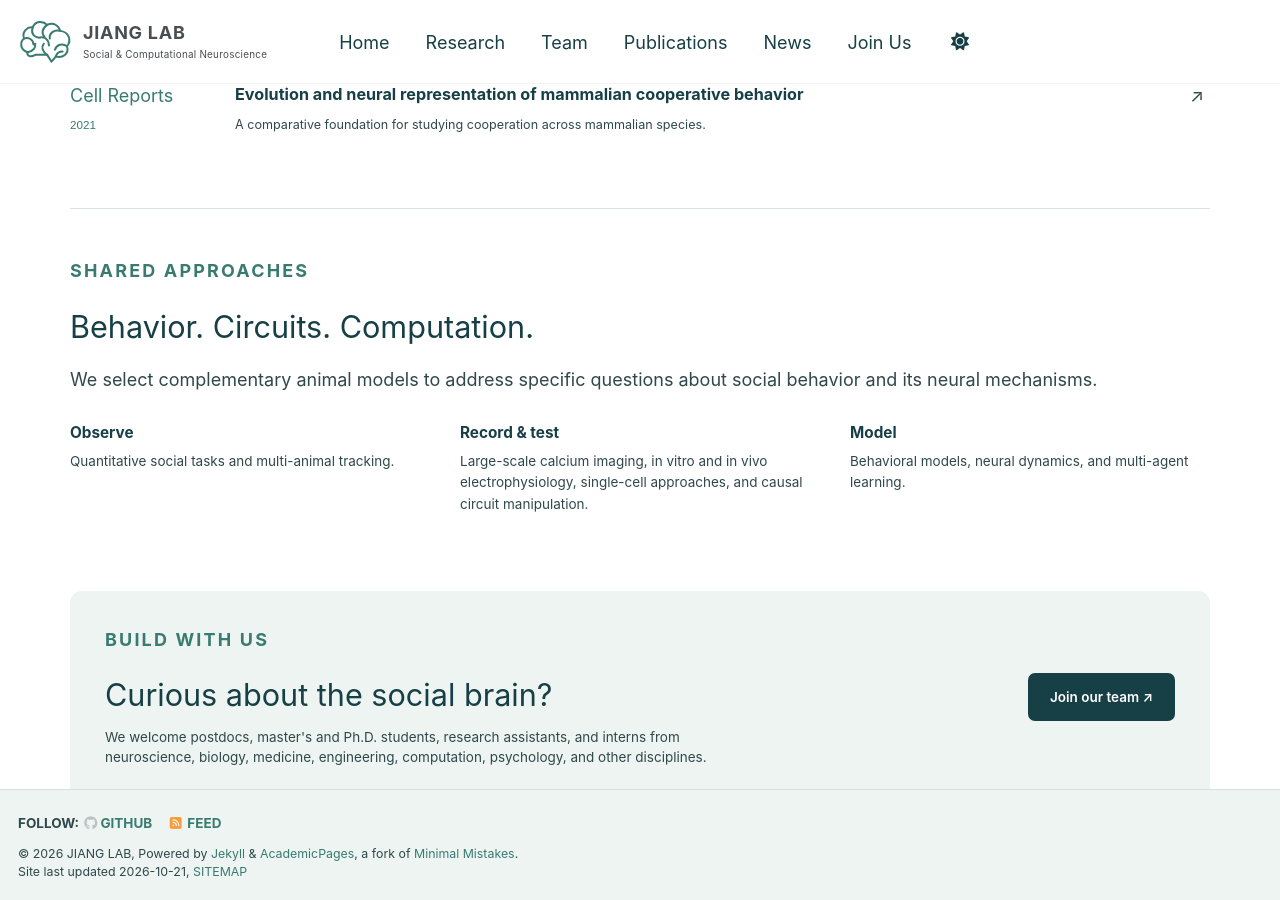
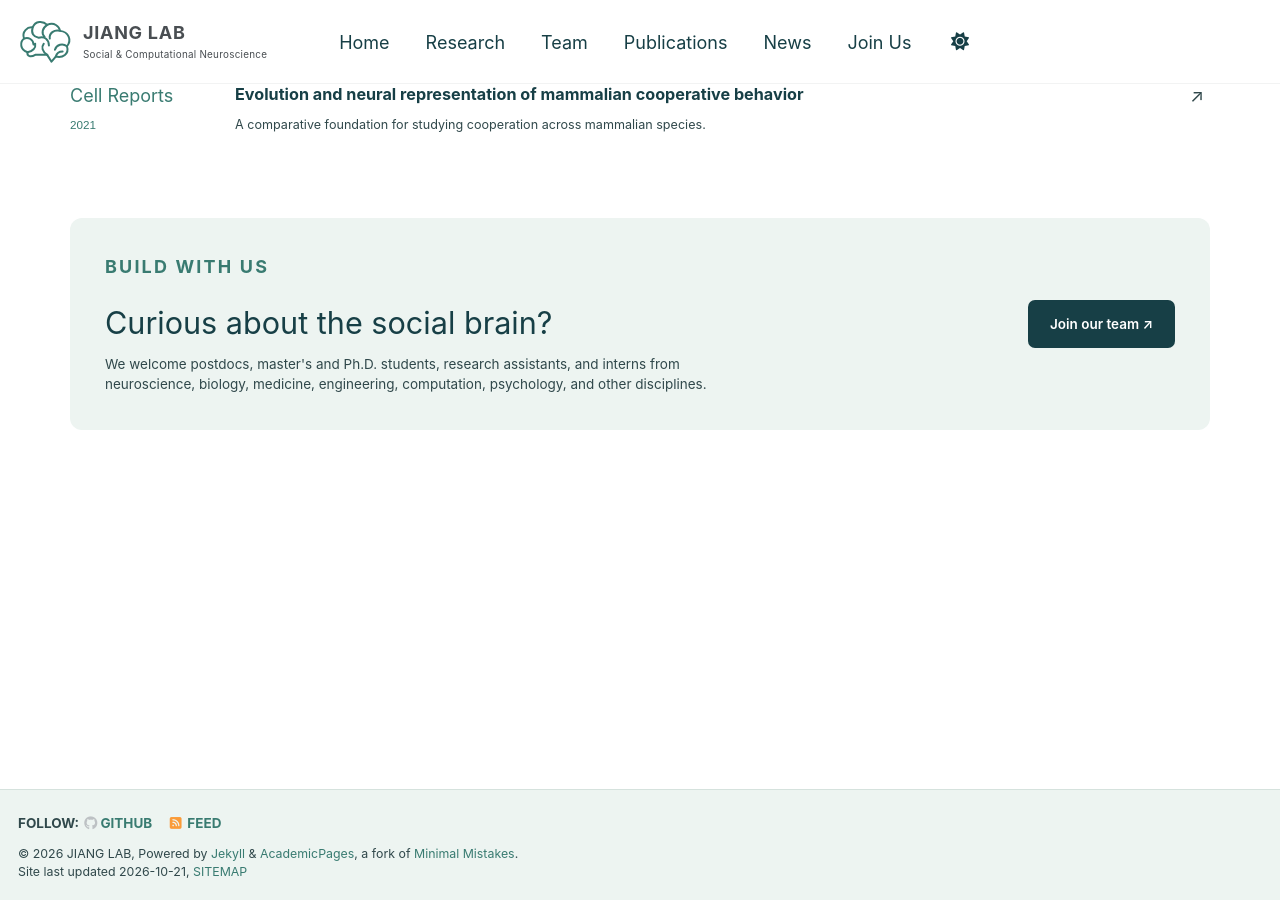
Before and after one commit to MengpingJiang/mengpingjiang.github.io, a Jekyll site: the page built from _pages/about.md, in a window 1280 px wide and 900 px high, scrolled down 2253 px. Built offline with Jekyll 4.4.1, drawn with Linux system fonts in a browser that asks for light colours; a script bundle is joined from its source files by our own code; library files that are not in the unit come from our copies.

Commit message:
Remove duplicated Shared Approaches section from homepage

```diff
--- a/_pages/about.md
+++ b/_pages/about.md
@@ -34,6 +34,5 @@ redirect_from:
 <a class="lscn-paper" href="https://www.science.org/doi/10.1126/science.adw8151"><span class="lscn-journal">Science <small>2026</small></span><div><h3>Neural basis of cooperative behavior in biological and artificial intelligence systems</h3><p>Connecting cooperative strategies with neural and artificial representations.</p></div><span aria-hidden="true">↗</span></a>
 <a class="lscn-paper" href="https://www.cell.com/cell-reports/fulltext/S2211-1247(21)01511-4"><span class="lscn-journal">Cell Reports <small>2021</small></span><div><h3>Evolution and neural representation of mammalian cooperative behavior</h3><p>A comparative foundation for studying cooperation across mammalian species.</p></div><span aria-hidden="true">↗</span></a>
 </section>
-<section class="lscn-section lscn-methods"><p class="lscn-eyebrow">Shared approaches</p><h2>Behavior. Circuits. Computation.</h2><p>We select complementary animal models to address specific questions about social behavior and its neural mechanisms.</p><div class="lscn-methodgrid"><div><h3>Observe</h3><p>Quantitative social tasks and multi-animal tracking.</p></div><div><h3>Record &amp; test</h3><p>Large-scale calcium imaging, in vitro and in vivo electrophysiology, single-cell approaches, and causal circuit manipulation.</p></div><div><h3>Model</h3><p>Behavioral models, neural dynamics, and multi-agent learning.</p></div></div></section>
 <section class="lscn-join"><div><p class="lscn-eyebrow">Build with us</p><h2>Curious about the social brain?</h2><p>We welcome postdocs, master's and Ph.D. students, research assistants, and interns from neuroscience, biology, medicine, engineering, computation, psychology, and other disciplines.</p></div><a class="lscn-button" href="{{ '/join/' | relative_url }}">Join our team ↗</a></section>
 </div>
```
